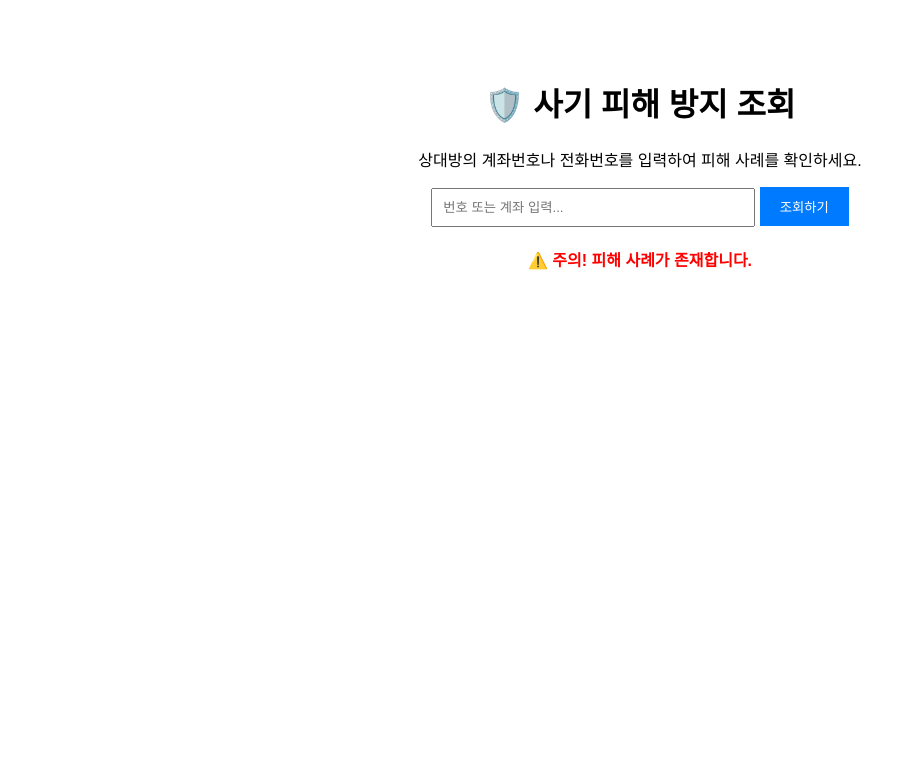
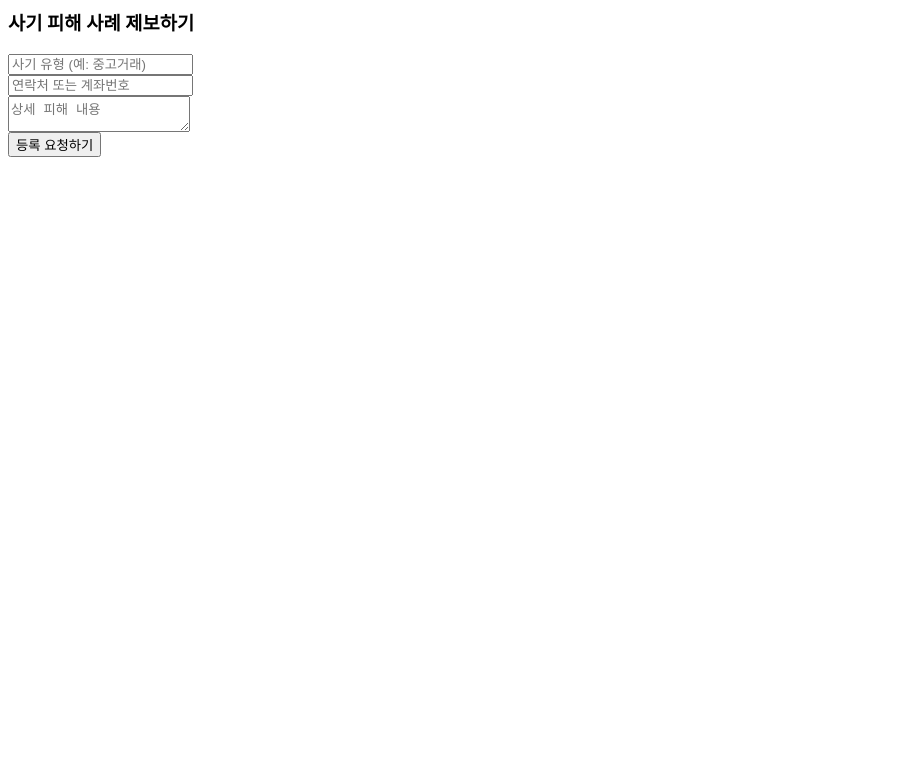
Before and after one commit to Leeseungmin0912/junboweb, a Django app: template fraud_prevent/checker/templates/checker/index.html in a window 1280 px wide. Shown: the top 783 px of the page, without its empty margins (0-916 px from the left). Run offline with Django 5.2, Linux system fonts and the light colour scheme; the template is opened without the code that fills it: values that come from a table or form of the project are taken from there, others are empty; data comes from the database, SQL or seed files in the repository.

Commit message:
Add files via upload

```diff
--- a/fraud_prevent/checker/models.py
+++ b/fraud_prevent/checker/models.py
@@ -1,17 +1,15 @@
-import re
 from django.db import models
 
+
 class FraudCase(models.Model):
-    category = models.CharField(max_length=50, verbose_name="사기 유형")
-    target_info = models.CharField(max_length=100, verbose_name="사기 의심 정보")
-    description = models.TextField(verbose_name="피해 상세 내용")
+    # 기존 필드들
+    fraud_type = models.CharField(max_length=50)
+    fraud_info = models.CharField(max_length=100)
+    description = models.TextField()
     created_at = models.DateTimeField(auto_now_add=True)
 
-    # 데이터를 저장(save)하기 직전에 하이픈을 제거하는 로직 추가
-    def save(self, *args, **kwargs):
-        # 숫자만 남기고 저장
-        self.target_info = re.sub(r'[^0-9]', '', self.target_info)
-        super().save(*args, **kwargs)
+    # 승인 여부 필드 추가 (기본값은 False로 설정하여 검토 대기 상태로 만듦)
+    is_approved = models.BooleanField(default=False, verbose_name="승인 여부")
 
     def __str__(self):
-        return f"[{self.category}] {self.target_info}"
+        return f"[{'승인' if self.is_approved else '대기'}] {self.fraud_info}"
--- a/fraud_prevent/checker/templates/checker/index.html
+++ b/fraud_prevent/checker/templates/checker/index.html
@@ -1,34 +1,8 @@
-<!DOCTYPE html>
-<html>
-<head>
-    <title>사기 방지 플랫폼 - Checker</title>
-    <style>
-        body { font-family: sans-serif; text-align: center; padding-top: 50px; }
-        .search-box { margin-bottom: 20px; }
-        input { padding: 10px; width: 300px; }
-        button { padding: 10px 20px; background: #007bff; color: white; border: none; cursor: pointer; }
-    </style>
-</head>
-<body>
-    <h1>🛡️ 사기 피해 방지 조회</h1>
-    <p>상대방의 계좌번호나 전화번호를 입력하여 피해 사례를 확인하세요.</p>
-
-    <div class="search-box">
-        <form method="POST">
-            {% csrf_token %}
-            <input type="text" name="query" placeholder="번호 또는 계좌 입력...">
-            <button type="submit">조회하기</button>
-        </form>
-    </div>
-
-    {% if results %}
-        <div style="color: red; font-weight: bold;">
-            ⚠️ 주의! 피해 사례가 존재합니다.
-        </div>
-    {% elif results is not None %}
-        <div style="color: green;">
-            ✅ 깨끗한 정보입니다. (피해 사례 없음)
-        </div>
-    {% endif %}
-</body>
-</html>
+<h3>사기 피해 사례 제보하기</h3>
+<form method="post">
+    {% csrf_token %}
+    <input type="text" name="fraud_type" placeholder="사기 유형 (예: 중고거래)" required><br>
+    <input type="text" name="fraud_info" placeholder="연락처 또는 계좌번호" required><br>
+    <textarea name="description" placeholder="상세 피해 내용" required></textarea><br>
+    <button type="submit">등록 요청하기</button>
+</form>
```
Also changed, not shown: fraud_prevent/checker/admin.py (+8 -2 lines), fraud_prevent/checker/views.py (+18 -10 lines).
